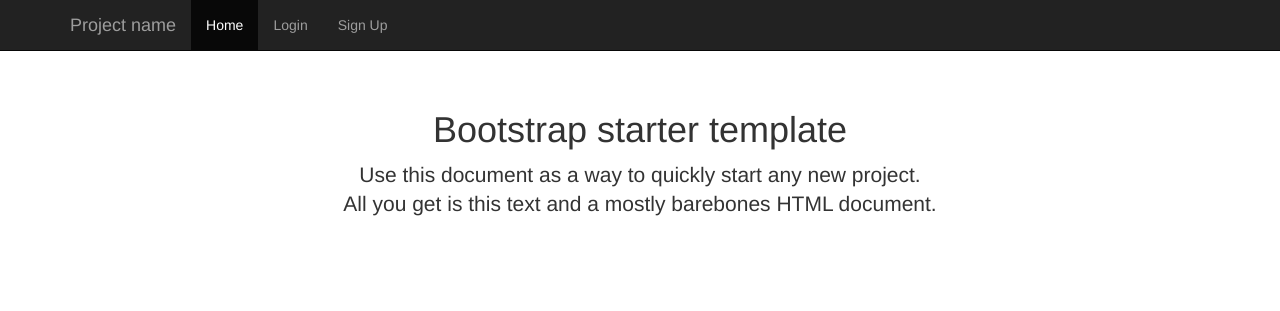
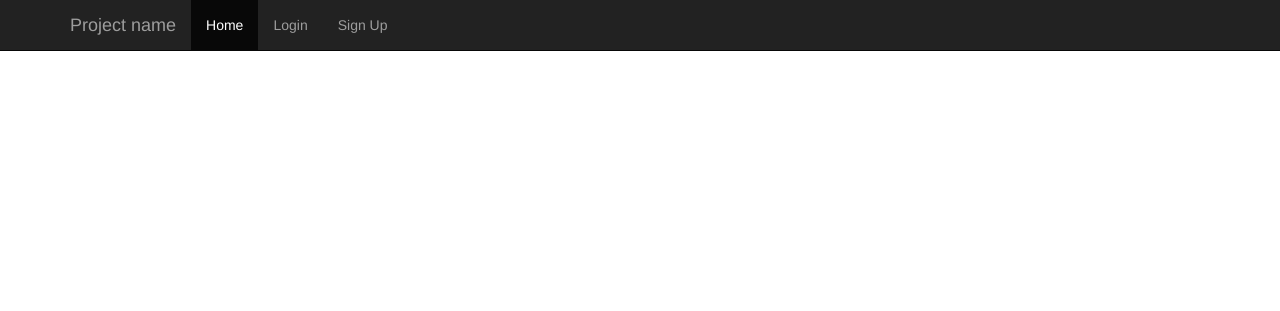
Before and after one commit to Bobbysolomon/Riktham-Hackathon, a Flask app: page / in a window 1280 px wide. Shown: the top 311 px of the page. Run offline with Flask 2, Linux system fonts and the light colour scheme; some libraries are stand-ins or nearby versions.

Commit message:
Update index.html

```diff
--- a/templates/index.html
+++ b/templates/index.html
@@ -34,8 +34,7 @@ Demo App
     <div class="container">
 
       <div class="starter-template">
-        <h1>Bootstrap starter template</h1>
-        <p class="lead">Use this document as a way to quickly start any new project.<br> All you get is this text and a mostly barebones HTML document.</p>
+
       </div>
 
     </div><!-- /.container -->
```
